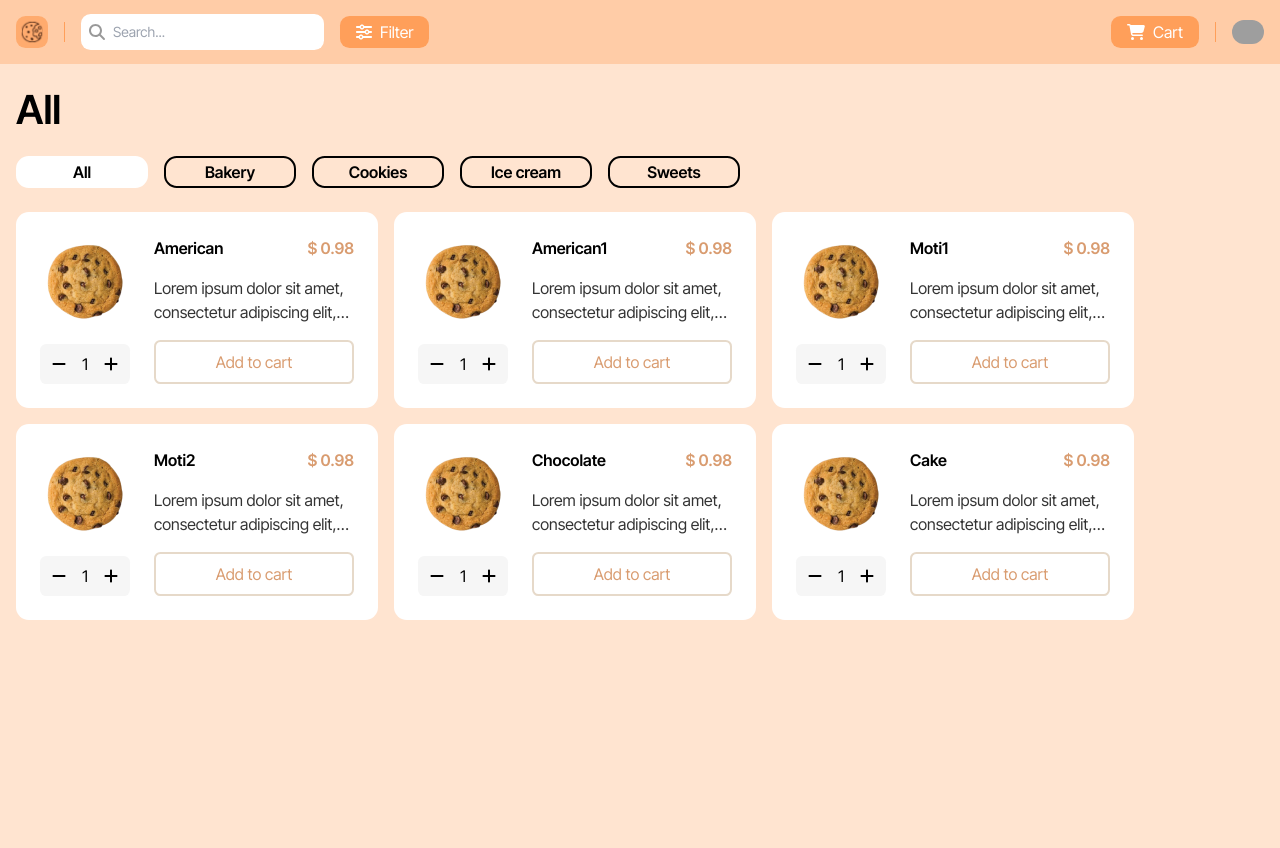
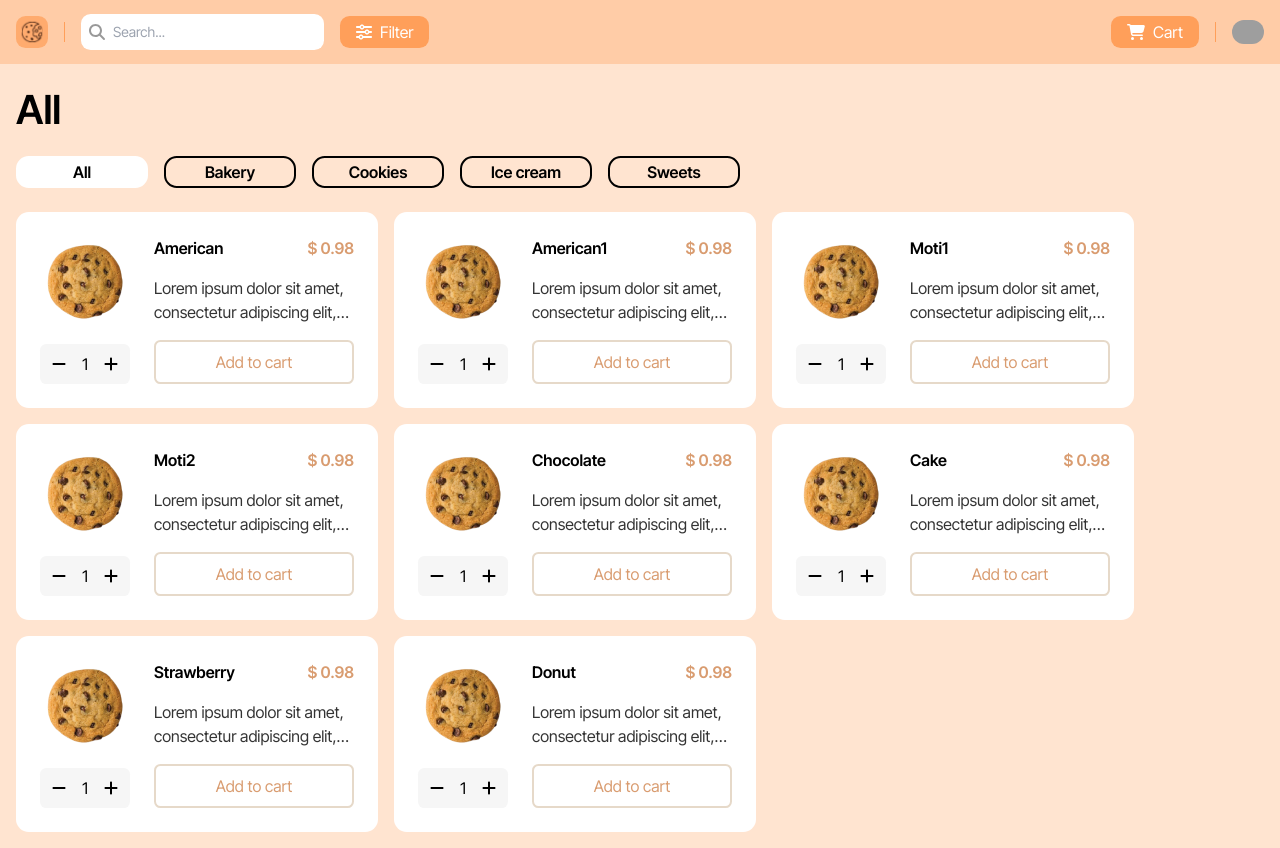
Before and after one commit to IvanWake/cookieStore, a React (Create React App) app: page /home in a window 1280 px wide. Before the commit the page ends 800 px from the top, so only its background shows below. Built offline with nearby package versions, Linux system fonts and the light colour scheme; grey boxes are pictures that could not be loaded.

Commit message:
Suka ebenaya

```diff
--- a/src/components/Product/ProductList.js
+++ b/src/components/Product/ProductList.js
@@ -31,6 +31,14 @@ const ProductList = () => {
             category: 'Bakery',
             name: 'Cake',
         },
+        {
+            category: 'Ice cream',
+            name: 'Strawberry',
+        },
+        {
+            category: 'Bakery',
+            name: 'Donut',
+        },
     ];
 
     let productsListFiltered = productsList.filter((product) =>
```
